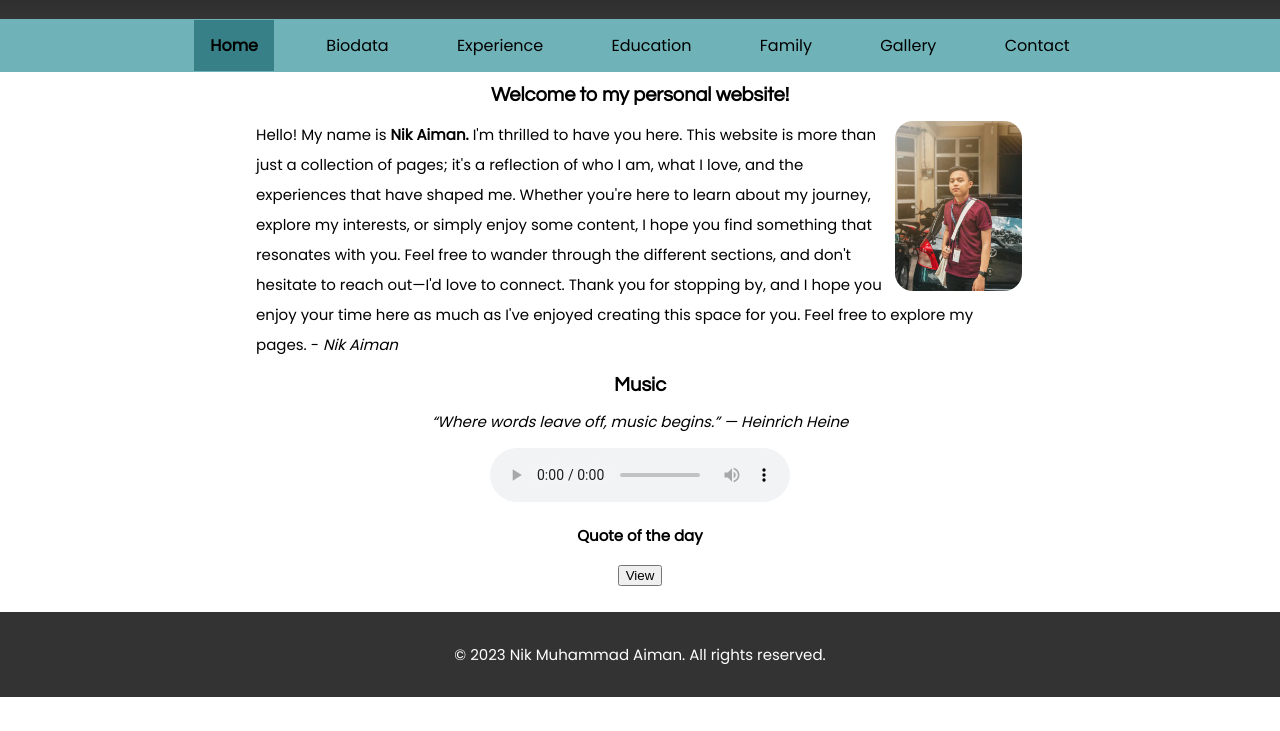
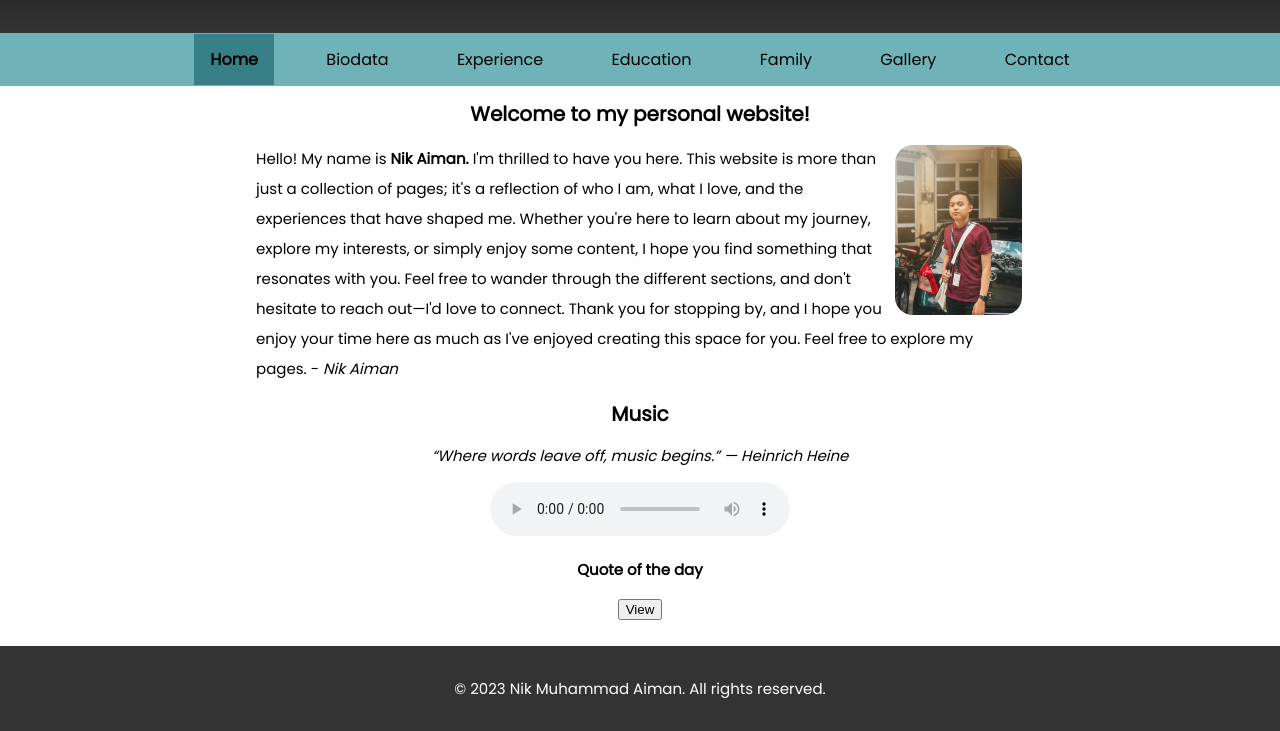
Before and after one commit to nikaimann/mypersonalwebsite, a plain HTML site: page index.html in a window 1280 px wide. Shown: the part 165-896 px from the top of the page. Before the commit the page ends 862 px from the top, so only its background shows below. Drawn offline with Linux system fonts and the light colour scheme.

Commit message:
Update css_assignment.css

```diff
--- a/css_assignment.css
+++ b/css_assignment.css
@@ -72,7 +72,7 @@ nav a:hover
 
 h1
 {
-	font-family: Century Gothic;
+	font-family: Poppins-Regular;
 	font-size: 20px;
 	font-weight: normal;
 	color: #ffffff;
```
